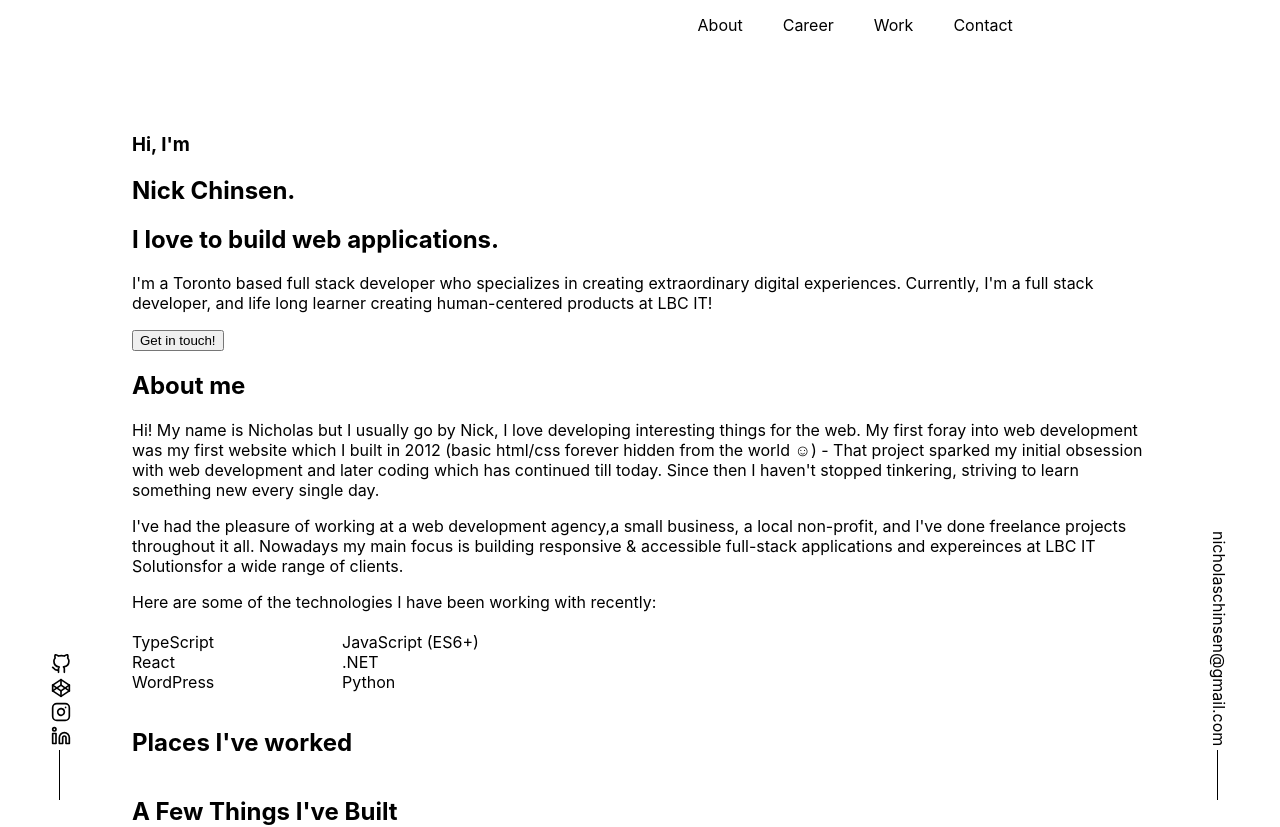
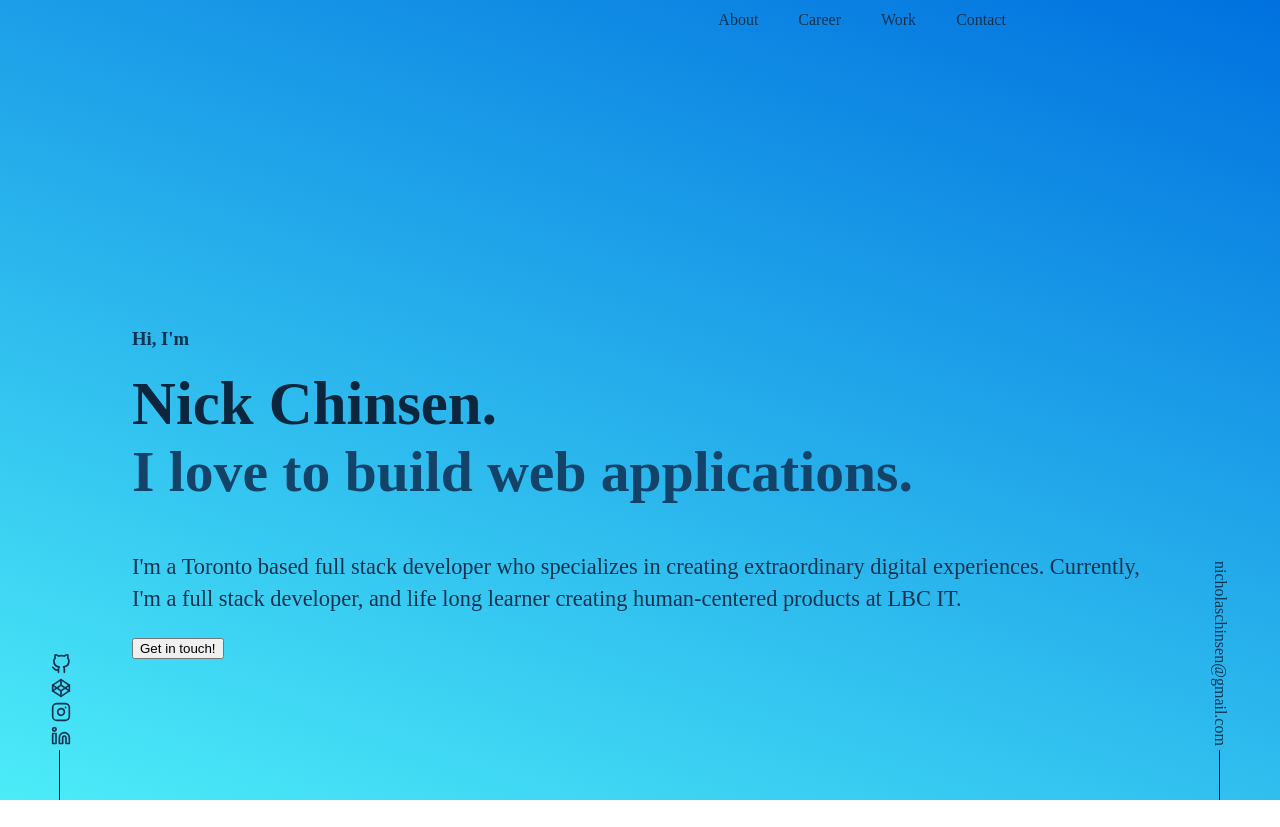
Before and after one commit to karnnivore/nick-chinsen-website, a Next.js app: page / in a window 1280 px wide. Shown: the top 827 px of the page. Built offline with nearby package versions, Linux system fonts and the light colour scheme.

Commit message:
Update background and landing text section

```diff
--- a/pages/index.tsx
+++ b/pages/index.tsx
@@ -16,6 +16,8 @@ const Home: NextPage = () => {
         <meta name="viewport" content="width=device-width, initial-scale=1"/>
         <link rel="icon" href="/favicon.ico" />
       </Head>
+
+      <div className={styles.background}></div>
 
       <header className={styles.landingHeader}>
         <div>
@@ -64,17 +66,19 @@ const Home: NextPage = () => {
 
       <main className={styles.main}>
         <section className={styles.landingTextSection}>
+          <div className={styles.sectionContainer}>
             <h3>Hi, I&apos;m</h3>
-          <h1>Nick Chinsen.</h1>
-          <h1>I love to build web applications.</h1>
-          <p>
+            <h1 className={styles.name}>Nick Chinsen.</h1>
+            <h2 className={styles.nameSubText}>I love to build web applications.</h2>
+            <p className={styles.landingIntroText}>
               I&apos;m a Toronto based full stack developer who specializes in creating
               extraordinary digital experiences. Currently, I&apos;m a full stack developer,
-            and life long learner creating human-centered products at <a>LBC IT</a>!
+              and life long learner creating human-centered products at <a>LBC IT</a>.
             </p>
             <button>
               Get in touch!
             </button>
+          </div>
         </section>
         <section className={styles.aboutSection}>
           <h1>About me</h1>
--- a/styles/Home.module.css
+++ b/styles/Home.module.css
@@ -1,5 +1,17 @@
 .container {
   padding: 0 2rem;
+}
+
+.background {
+  opacity: 1;
+  background: linear-gradient(20deg, rgb(76, 236, 248), rgb(0, 113, 223));
+  position: fixed;
+  z-index: -1;
+  top: 0;
+  left: 0;
+  display: block;
+  width: 100%;
+  height: 100%;
 }
 
 /* header styling */
@@ -7,7 +19,7 @@
   display: flex;
   justify-content: space-around;
   align-items: center;
-  min-height: 50px;
+  height: 5vh;
 }
 .headerLinks {
   max-width: 30%;
@@ -65,6 +77,31 @@
   }
 }
 
+/* landing section */
+.landingTextSection {
+  height: 95vh;
+  display: flex;
+  align-items: center;
+}
+
+.name {
+  font-size: 3.8rem;
+  color: #0c273d;
+  margin: 0;
+}
+
+.nameSubText {
+  font-size: 3.6rem;
+  color: #144369;
+  margin-top: 0;
+}
+
+.landingIntroText {
+  font-size: 1.4rem;
+  font-weight: lighter;
+  line-height: 2rem;
+}
+
 /* about styling */
 .listAboutMe {
   display: grid;
--- a/styles/globals.css
+++ b/styles/globals.css
@@ -6,6 +6,8 @@ body {
     Ubuntu, Cantarell, Fira Sans, Droid Sans, Helvetica Neue, sans-serif;
   max-width: 100vw;
   max-height: 100vh;
+  color: #0f3351;
+  font-family: Josefin Sans;
 }
 
 a {
```
Lines whose indentation alone changed are shown as unchanged.
